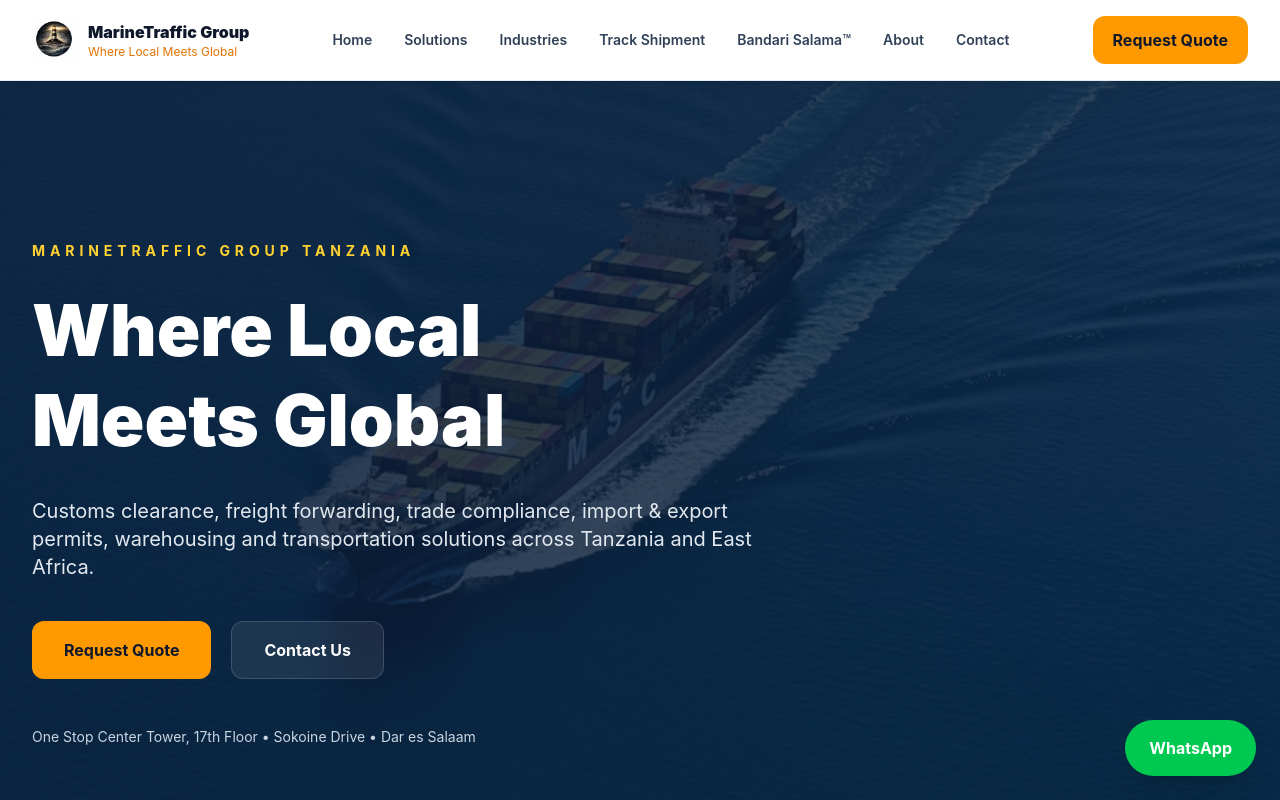
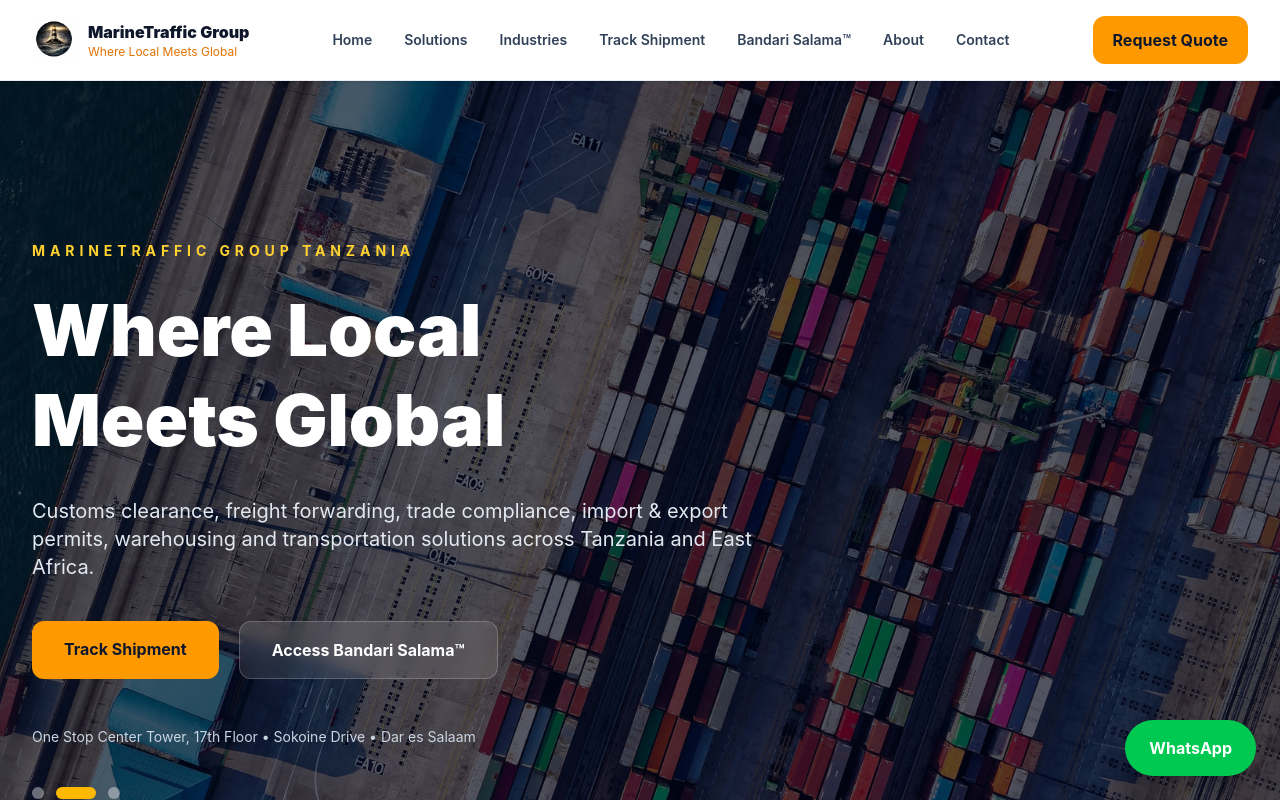
Before and after one commit to infoyabbatz-arch/marinetraffic-v2, a Next.js app: page / in a window 1280 px wide. Shown: the top 800 px of the page. Built offline with nearby package versions, Linux system fonts and the light colour scheme.

Commit message:
Upgrade hero to enterprise slideshow

```diff
--- a/src/components/sections/Hero.tsx
+++ b/src/components/sections/Hero.tsx
@@ -1,23 +1,42 @@
-import Image from "next/image";
+"use client";
+
+import { useEffect, useState } from "react";
+import Link from "next/link";
+
+const slides = [
+  "/images/hero-ship.png",
+  "/images/port-city.jpg",
+  "/images/port-night.png",
+];
 
 export default function Hero() {
+  const [current, setCurrent] = useState(0);
+
+  useEffect(() => {
+    const timer = setInterval(() => {
+      setCurrent((prev) => (prev + 1) % slides.length);
+    }, 5000);
+
+    return () => clearInterval(timer);
+  }, []);
+
   return (
-    <section className="relative overflow-hidden">
+    <section className="relative overflow-hidden min-h-[90vh]">
+      {slides.map((slide, index) => (
+        <div
+          key={slide}
+          className={`absolute inset-0 bg-cover bg-center transition-opacity duration-1000 ${
+            index === current ? "opacity-100" : "opacity-0"
+          }`}
+          style={{
+            backgroundImage: `url(${slide})`,
+          }}
+        />
+      ))}
 
-      <div className="absolute inset-0">
-        <Image
-          src="/images/hero-ship.png"
-          alt="MarineTraffic Vessel"
-          fill
-          priority
-          className="object-cover"
-        />
-      </div>
-
-      <div className="hero-overlay absolute inset-0" />
+      <div className="absolute inset-0 bg-slate-950/65" />
 
       <div className="relative mx-auto max-w-7xl px-6 py-40 lg:px-8">
-
         <div className="max-w-4xl">
 
           <p className="mb-6 text-sm font-bold uppercase tracking-[0.35em] text-amber-300">
@@ -39,13 +58,19 @@
 
           <div className="mt-10 flex flex-wrap gap-5">
 
-            <button className="rounded-xl bg-amber-500 px-8 py-4 font-bold text-slate-900">
-              Request Quote
-            </button>
+            <Link
+              href="/track"
+              className="rounded-xl bg-amber-500 px-8 py-4 font-bold text-slate-900 hover:bg-amber-400 transition"
+            >
+              Track Shipment
+            </Link>
 
-            <button className="glass rounded-xl px-8 py-4 font-bold text-white">
-              Contact Us
-            </button>
+            <Link
+              href="/portal/login"
+              className="rounded-xl border border-white/20 bg-white/10 px-8 py-4 font-bold text-white backdrop-blur hover:bg-white/20 transition"
+            >
+              Access Bandari Salama™
+            </Link>
 
           </div>
 
@@ -54,8 +79,22 @@
             Sokoine Drive • Dar es Salaam
           </div>
 
+          <div className="mt-10 flex gap-3">
+            {slides.map((_, index) => (
+              <button
+                key={index}
+                onClick={() => setCurrent(index)}
+                className={`h-3 rounded-full transition-all ${
+                  current === index
+                    ? "w-10 bg-amber-400"
+                    : "w-3 bg-white/40"
+                }`}
+                aria-label={`Slide ${index + 1}`}
+              />
+            ))}
+          </div>
+
         </div>
-
       </div>
     </section>
   );
```
